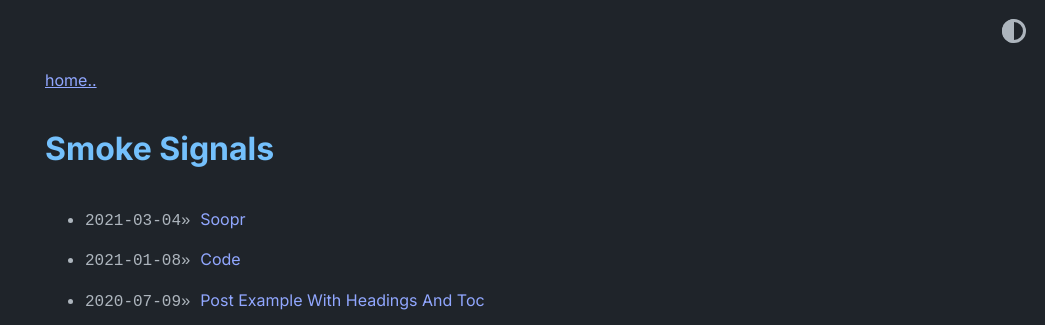
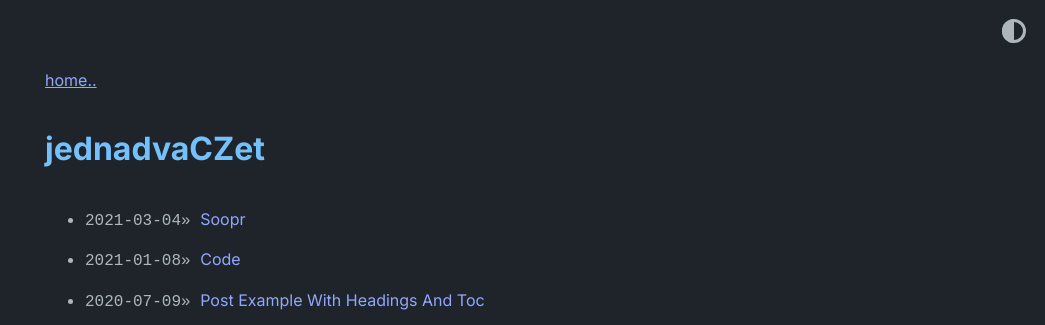
Before and after one commit to abhinavs/moonwalk, a Jekyll site: the page built from blog.html, in a window 1280 px wide. Shown: the top 325 px of the page, without its empty margins (235-1280 px from the left). Built offline with Jekyll 4.4.1, drawn with Linux system fonts in a browser that asks for light colours.

Commit message:
home layout minimized

```diff
--- a/_config.yml
+++ b/_config.yml
@@ -1,4 +1,4 @@
-title: Smoke Signals
+title: jednadvaCZet
 author: sifrant
 url: https://sifrant.github.io/jednadvacet # root address of the site
 description: > # description of the site (multiple lines allowed)
@@ -26,12 +26,12 @@ theme_config:
   show_copyright: true # show copyright notice in footer
   # following keys are using to create home layout
   show_projects: true # show projects as cards, add in _data/home.yml
-  show_blog: true # show blog posts added in _posts
-  show_old_projects: true # show old projects as cards, add in _data/home.yml
+  show_blog: false # show blog posts added in _posts
+  show_old_projects: false # show old projects as cards, add in _data/home.yml
   show_misc_list: false # show generic vertical list for misc details, add _data/home.yml
   # options for "home" page
   home:
-    title_projects: Portfolio
+    title_projects: jednadvaCZet plnotučných textů o Bitcoinu
     title_misc_list: Details
     title_blog: Blog
     title_old_projects: Old Projects
```
